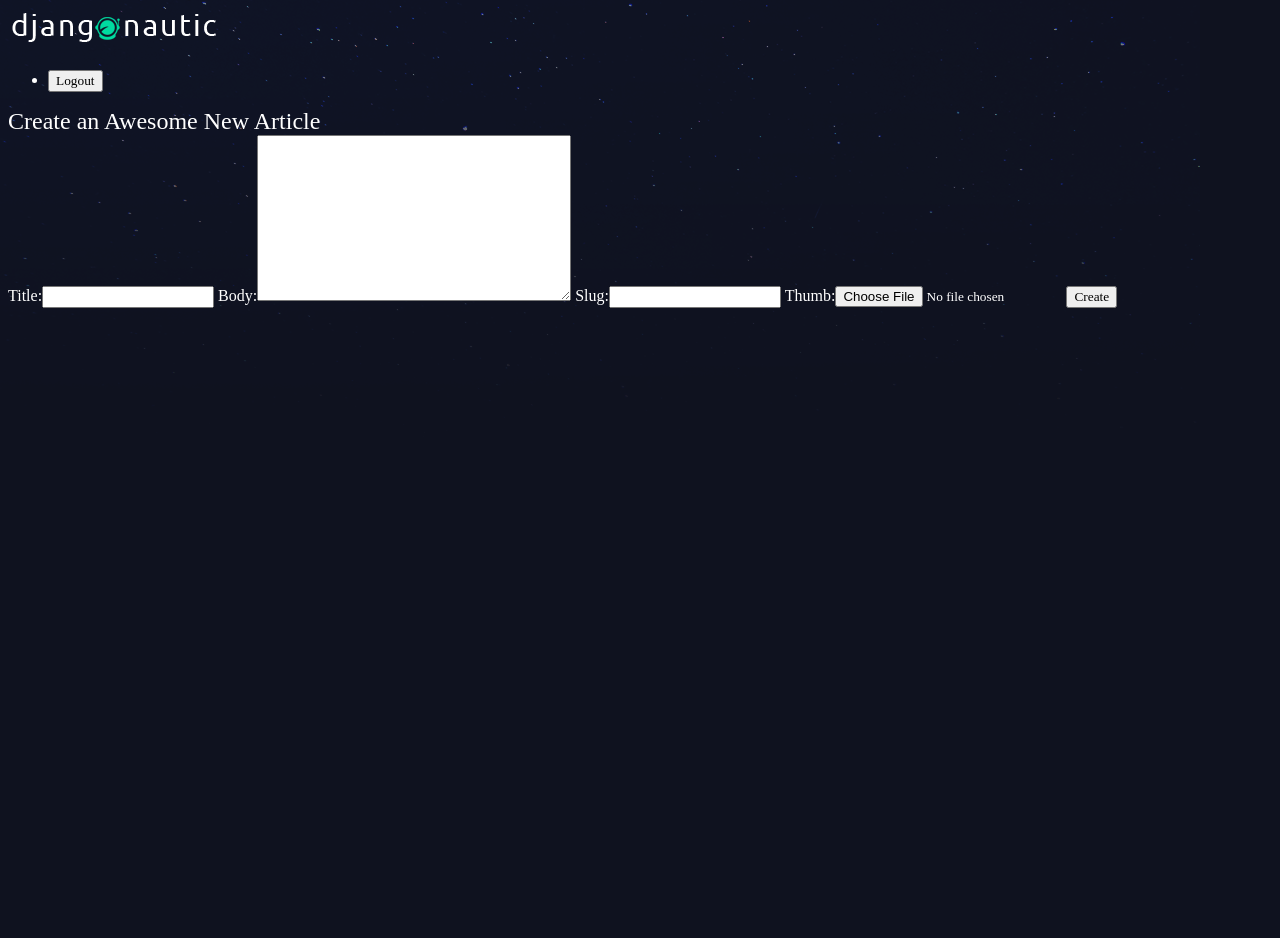
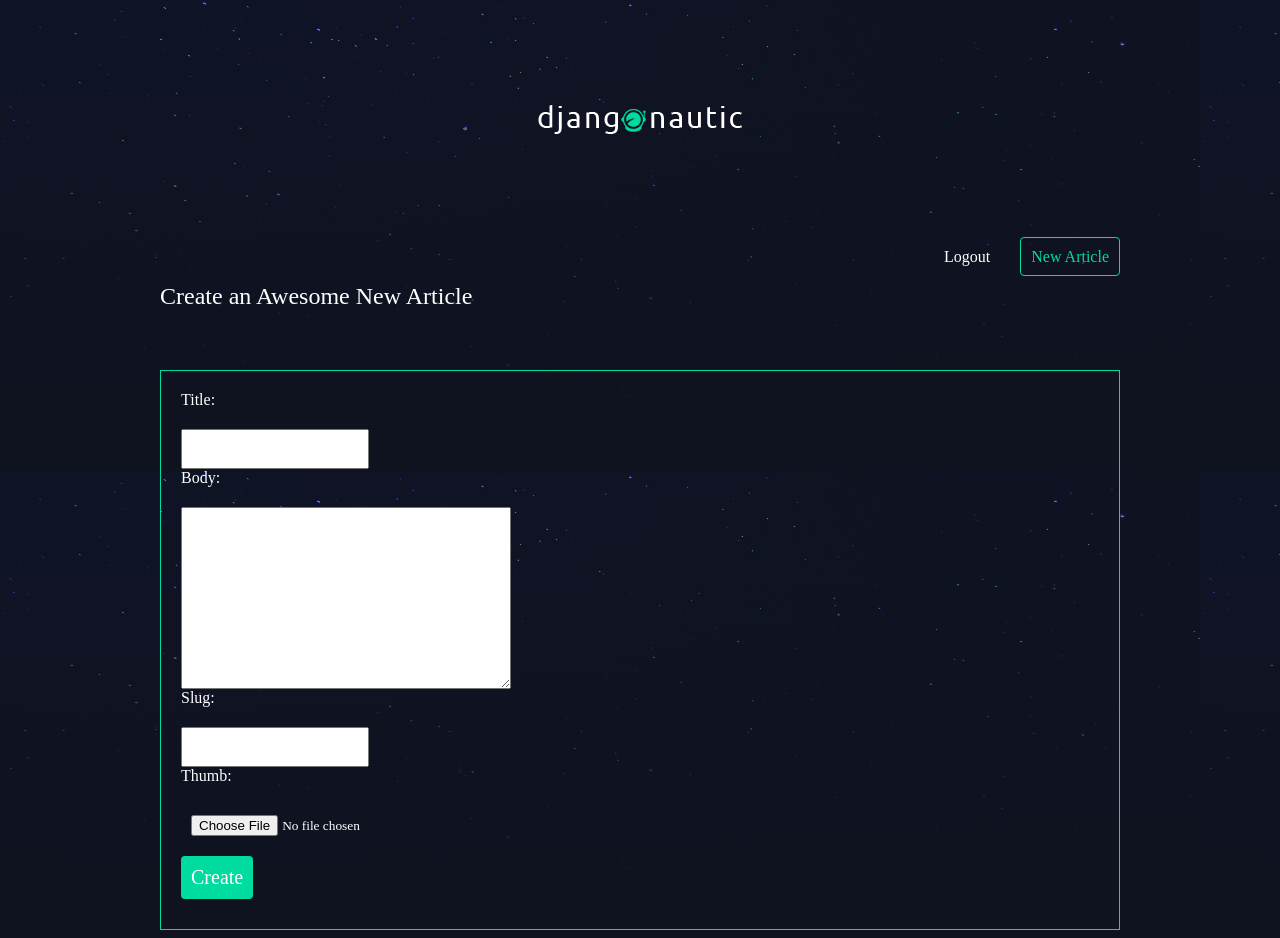
Before and after one commit to androm3da444/django-blog1, a Django app: page /articles/create/ in a window 1280 px wide. Before the commit the page ends 373 px from the top, so only its background shows below. Run offline with Django 3.2, Linux system fonts and the light colour scheme; a user stored in the database is signed in.

Commit message:
completed styling and remaining functionality

```diff
--- a/articles/models.py
+++ b/articles/models.py
@@ -1,13 +1,16 @@
 from django.db import models
+from django.contrib.auth.models import User
 
 # Create your models here.
+
+
 class Article(models.Model):
     title = models.CharField(max_length=100)
     slug = models.SlugField()
     body = models.TextField()
     date = models.DateTimeField(auto_now_add=True)
     thumb = models.ImageField(default='default.png', blank=True)
-    # add in author later
+    author = models.ForeignKey(User, on_delete=models.CASCADE, default=None)
 
     # python manage.py makemigrations
     # python manage.py migrate
--- a/articles/templates/articles/article_create.html
+++ b/articles/templates/articles/article_create.html
@@ -9,4 +9,5 @@
         <input type="submit" value="Create">
     </form>
 </div>
+<script src="/static/slugify.js"></script>
 {% endblock %}
--- a/articles/templates/articles/article_list.html
+++ b/articles/templates/articles/article_list.html
@@ -8,6 +8,7 @@
         </h2>
         <p>{{ article.snippet }}</p>
         <p>{{ article.date }}</p>
+        <p class="author">added by {{ article.author.username }}</p>
     </div>
     {% endfor %}
 </div>
--- a/articles/views.py
+++ b/articles/views.py
@@ -24,6 +24,9 @@ def article_create(request):
         form = forms.CreateArticle(request.POST, request.FILES)
         if form.is_valid():
             # save article to db
+            instance = form.save(commit=False)
+            instance.author = request.user
+            instance.save()
             return redirect('articles:list')
     else:
         form = forms.CreateArticle()
--- /dev/null
+++ b/assets/slugify.js
@@ -0,0 +1,14 @@
+const titleInput = document.querySelector('input[name=title]');
+const slugInput = document.querySelector('input[name=slug]');
+
+const slugify = (val) => {
+
+    return val.toString().toLowerCase().trim()
+        .replace(/&/g, '-and-')         // Replace & with 'and'
+        .replace(/[\s\W-]+/g, '-')      // Replace spaces, non-word characters and dashes with a single dash (-)
+
+};
+
+titleInput.addEventListener('keyup', (e) => {
+    slugInput.setAttribute('value', slugify(titleInput.value));
+});
--- a/assets/styles.css
+++ b/assets/styles.css
@@ -1,7 +1,7 @@
 body{
     background-color: #0f121f;
-    background-image: url(stars.png);
-    background-repeat: no-repeat;
+    background-image: url(/static/stars.png);
+    background-repeat-y: no-repeat;
     color: #fff;
 }
 
@@ -18,3 +18,134 @@ a, a:hover, a:visited{
     color: #fff;
     text-decoration: none;
 }
+
+.wrapper{
+    max-width: 960px;
+    margin: 0 auto;
+}
+
+div.wrapper > h1{
+    text-align: center;
+    margin: 100px auto;
+    font-size: 2.4em
+}
+
+header{
+    display: grid;
+    grid-template-columns: 1fr 1fr;
+    padding: 20px 0;
+}
+
+nav{
+    justify-self: end;
+}
+
+nav li{
+    display: inline-block;
+    list-style-type: none;
+    margin-left: 20px;
+}
+
+nav button{
+    background: none;
+    color: #fff;
+    cursor: pointer;
+    border: 0;
+    font-size: 16px;
+}
+
+.articles{
+    display: grid;
+    grid-template-columns: 1fr 1fr 1fr;
+    grid-gap: 30px;
+}
+
+.article{
+    padding: 10px;
+    border: 1px solid #00dba0;
+    position: relative;
+    padding-bottom: 40px;
+}
+
+.article h2{
+    font-size: 1.2em;
+}
+
+.article .author{
+    padding: 10px;
+    background: #00dba0;
+    position: absolute;
+    right: 0;
+    bottom: 0;
+    margin: 0;
+    color: #0f121f;
+}
+
+.article-detail .article{
+    padding: 0;
+}
+
+.article-detail  .article img{
+    max-width: 100%;
+}
+
+.article-detail  .article h2{
+    text-align: center;
+    margin: 20px auto;
+    font-size: 2em
+}
+
+.article-detail .article h3{
+    text-align: center;
+}
+
+.article-detail  .article p{
+    margin: 10px 20px
+}
+
+.site-form {
+    margin-top: 60px;
+    border: 1px solid #00dba0;
+    padding: 20px;
+}
+
+.site-form input, .site-form textarea{
+    display: block;
+    margin: 20px 0 0px 0;
+    padding: 10px;
+}
+
+a.highlight{
+    border: 1px solid #00dba0;
+    padding: 10px;
+    border-radius: 4px;
+    color: #00dba0;
+}
+
+.helptext, .helptext ul{
+    margin: 0 auto 20px;
+    color: #bbb;
+    font-size: 14px;
+    display: block;
+}
+
+.errorlist li{
+    padding: 10px;
+    list-style-type: none;
+    border: 1px solid #FF5722;
+    margin: 10px 0;
+    color: #FF5722
+}
+
+.errorlist{
+    padding: 0;
+}
+
+.site-form input[type="submit"]{
+    background: #00dba0;
+    border: 0;
+    color: #fff;
+    font-size: 20px;
+    border-radius: 4px;
+    margin: 10px 0;
+}
--- a/djangoblogz/urls.py
+++ b/djangoblogz/urls.py
@@ -4,13 +4,14 @@ from .import views
 from django.contrib.staticfiles.urls import staticfiles_urlpatterns
 from django.conf.urls.static import static
 from django.conf import settings
+from articles import views as article_views
 
 urlpatterns = [
     path('admin/', admin.site.urls),
     path('accounts/', include('accounts.urls')),
     path('articles/', include('articles.urls')),
     path('about/', views.about),
-    path('', views.homepage),
+    path('', article_views.article_list, name="home"),
 ]
 
 urlpatterns += staticfiles_urlpatterns()
--- a/templates/base_layout.html
+++ b/templates/base_layout.html
@@ -5,23 +5,27 @@
 
 <head>
     <meta charset="UTF-8">
-    <meta name="viewport" content="width=device-width, initial-scale=1.0">
-    <meta http-equiv="X-UA-Compatible" content="ie=edge">
     <title>Articles</title>
-    <link rel="stylesheet" href="{% static 'styles.css'%}">
+    <link rel="stylesheet" href="{% static 'styles.css' %}">
 </head>
 
 <body>
     <div class="wrapper">
-        <h1><a href="{% url 'articles:list' %}"><img src="{% static 'logo.png' %}" /></a></h1>
+        <h1><a href="{% url 'home' %}"><img src="{% static 'logo.png' %}" /></a></h1>
         <nav>
             <ul>
+                {% if user.is_authenticated %}
                 <li>
                     <form class="logout-link" action="{% url 'accounts:logout' %}" method="post">
                         {% csrf_token %}
                         <button type="submit">Logout</button>
                     </form>
                 </li>
+                <li><a href="{% url 'articles:create' %}" class="highlight">New Article</a></li>
+                {% else %}
+                <li><a href="{% url 'accounts:login' %}">Login</a></li>
+                <li><a href="{% url 'accounts:signup' %}">Signup</a></li>
+                {% endif %}
             </ul>
         </nav>
         {% block content %}
```
Also changed, not shown: articles/migrations/0003_article_author.py (added), db.sqlite3.
